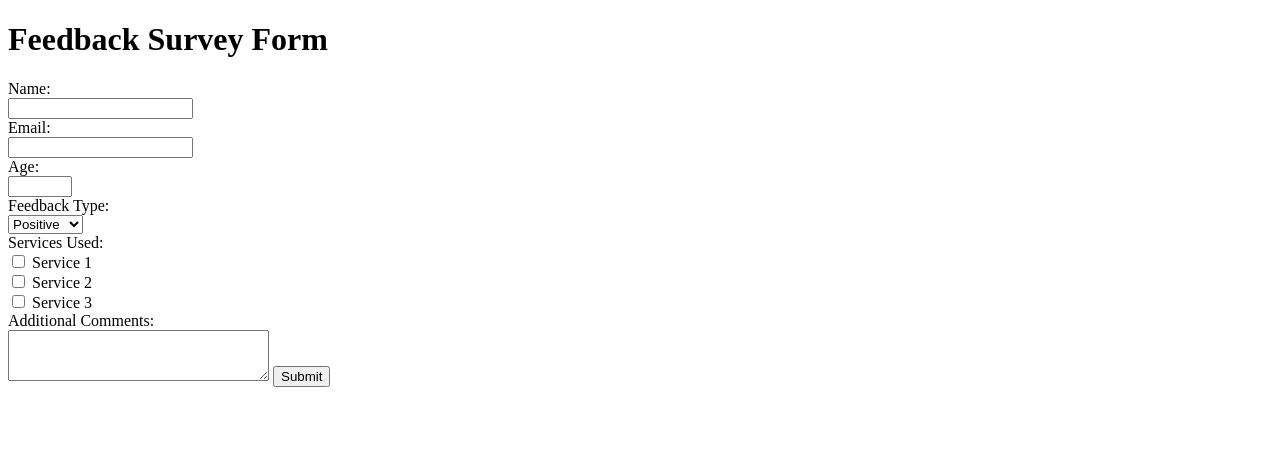
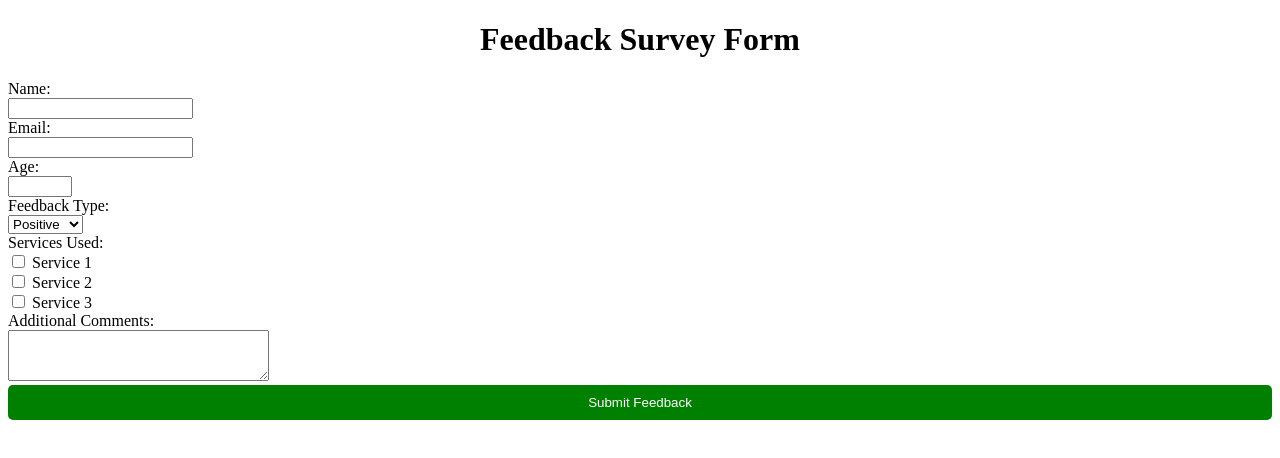
Before and after one commit to lyndsielane/html-css-surveyform, a plain HTML site: page index.html in a window 1280 px wide. Drawn offline with Linux system fonts and the light colour scheme.

Commit message:
button-sytled

```diff
--- a/index.html
+++ b/index.html
@@ -31,8 +31,8 @@
       <label for="comments" id="comments" name="comments"
         >Additional Comments:</label
       ><br />
-      <textarea name="comments" rows="3" cols="30"></textarea>
-      <button type="button">Submit</button>
+      <textarea name="comments" rows="3" cols="30"></textarea><br />
+      <button type="button">Submit Feedback</button>
     </form>
   </body>
 </html>
--- a/style.css
+++ b/style.css
@@ -0,0 +1,12 @@
+h1 {
+  text-align: center;
+}
+
+button {
+  background-color: green;
+  color: white;
+  border: none;
+  border-radius: 5px;
+  padding: 10px 40px;
+  width: 100%;
+}
```
